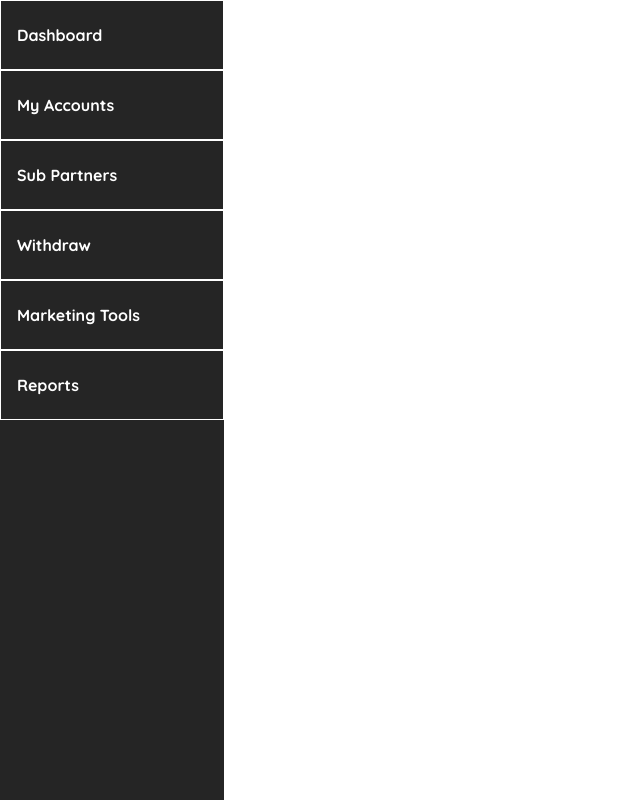
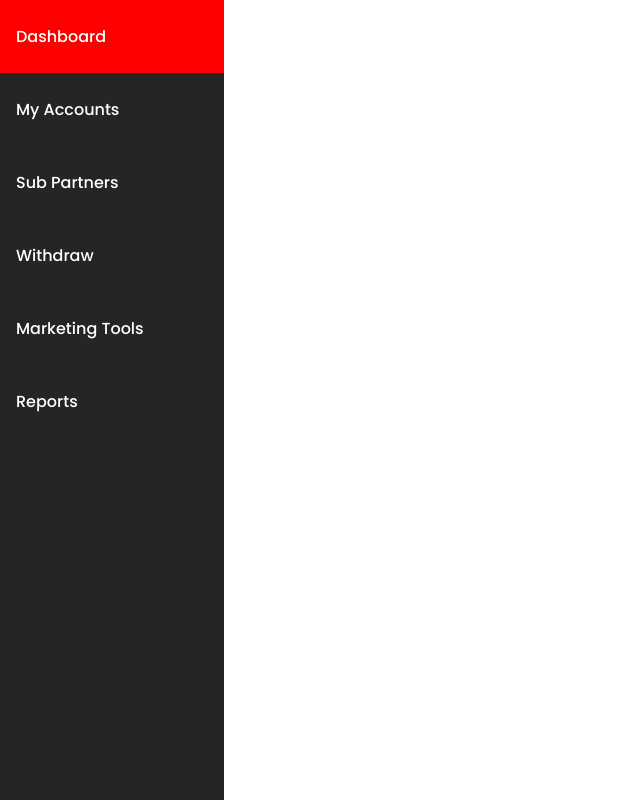
Before and after one commit to bfgonzalez/uxdev-challenge, a React (Create React App) app in the folder uxdev-week1/: page / in a window 1280 px wide. Shown: the whole page, without its empty margins (0-640 px from the left). Built offline with nearby package versions, Linux system fonts and the light colour scheme.

Commit message:
chore: changed font to Poppins

```diff
--- a/uxdev-week1/src/Navigation/Navigation.css
+++ b/uxdev-week1/src/Navigation/Navigation.css
@@ -1,4 +1,4 @@
-@import url('https://fonts.googleapis.com/css?family=Quicksand:400,500,700');
+@import url('https://fonts.googleapis.com/css?family=Poppins:400,500,700');
 
 .Navigation {
   width: 14rem;
@@ -8,10 +8,14 @@
 
 .NavItem {
   color: white;
-  font-family: "Quicksand", sans-serif;
-  font-weight: bold;
+  font-family: "Poppins", sans-serif;
+  font-weight: 500;
   font-size: 1rem;
   padding: 1.5rem 1rem;
-  border: 1px solid white;
   text-align: left;
+  cursor: pointer;
 }
+
+.NavItem:hover {
+  background: red;
+}
```
